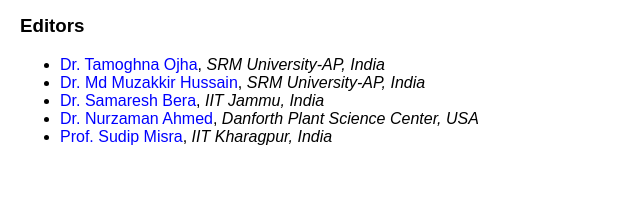
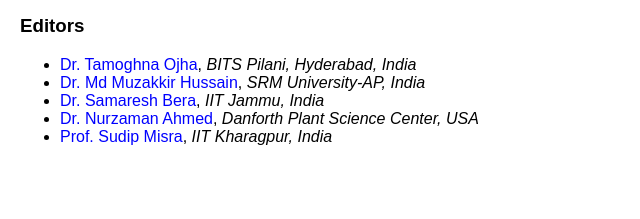
Before and after one commit to edge6gbook/edge6gbook.github.io, a plain HTML site: page index.html in a window 1280 px wide. Shown: the part 281-500 px from the top of the page, 0-640 px from the left. Drawn offline with Linux system fonts and the light colour scheme.

Commit message:
Update index.html

```diff
--- a/index.html
+++ b/index.html
@@ -27,7 +27,7 @@ foundations, architectures, applications, and algorithms, to address the growing
 and demand for this technology.</p>
         <h3>Editors</h3>
         <ul>
-            <li><a href="https://tamoghnaojha.github.io/" target="_blank">Dr. Tamoghna Ojha</a>, <i>SRM University-AP, India</i></li>
+            <li><a href="https://tamoghnaojha.github.io/" target="_blank">Dr. Tamoghna Ojha</a>, <i>BITS Pilani, Hyderabad, India</i></li>
             <li><a href="https://srmap.edu.in/faculty/dr-md-muzakkir-hussain/" target="_blank">Dr. Md Muzakkir Hussain</a>, <i>SRM University-AP, India</i></li>
             <li><a href="https://www.iitjammu.ac.in/faculty/~samareshbera" target="_blank">Dr. Samaresh Bera</a>, <i>IIT Jammu, India</i></li>
             <li><a href="https://nurzaman7.github.io/" target="_blank">Dr. Nurzaman Ahmed</a>, <i>Danforth Plant Science Center, USA</i></li>
```
